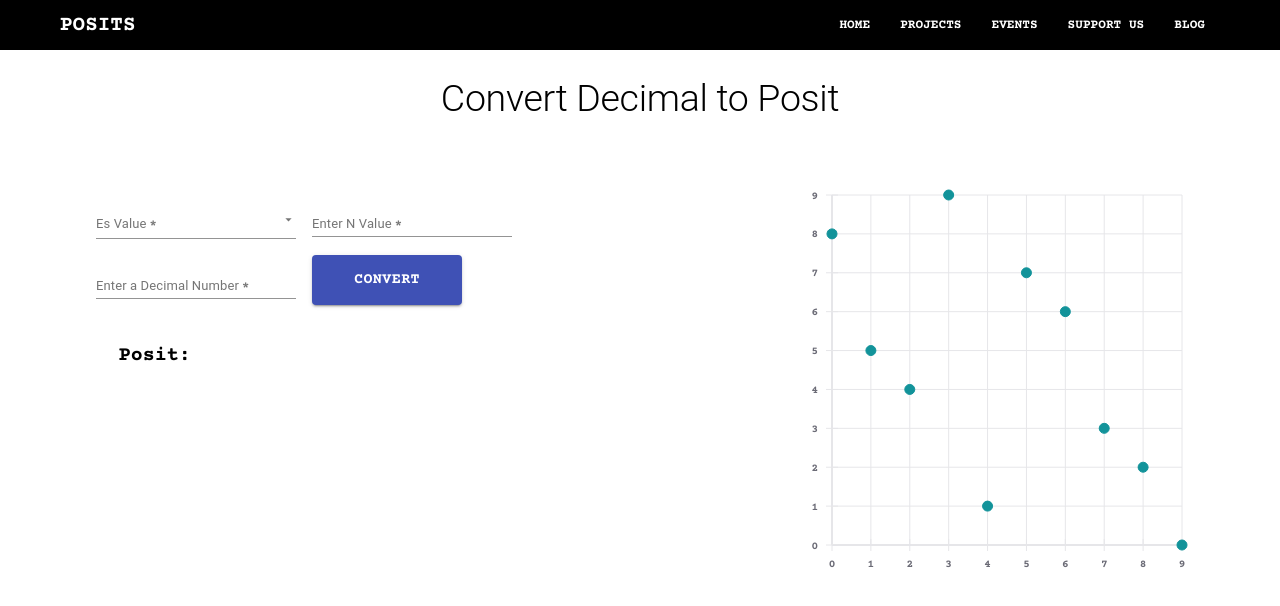
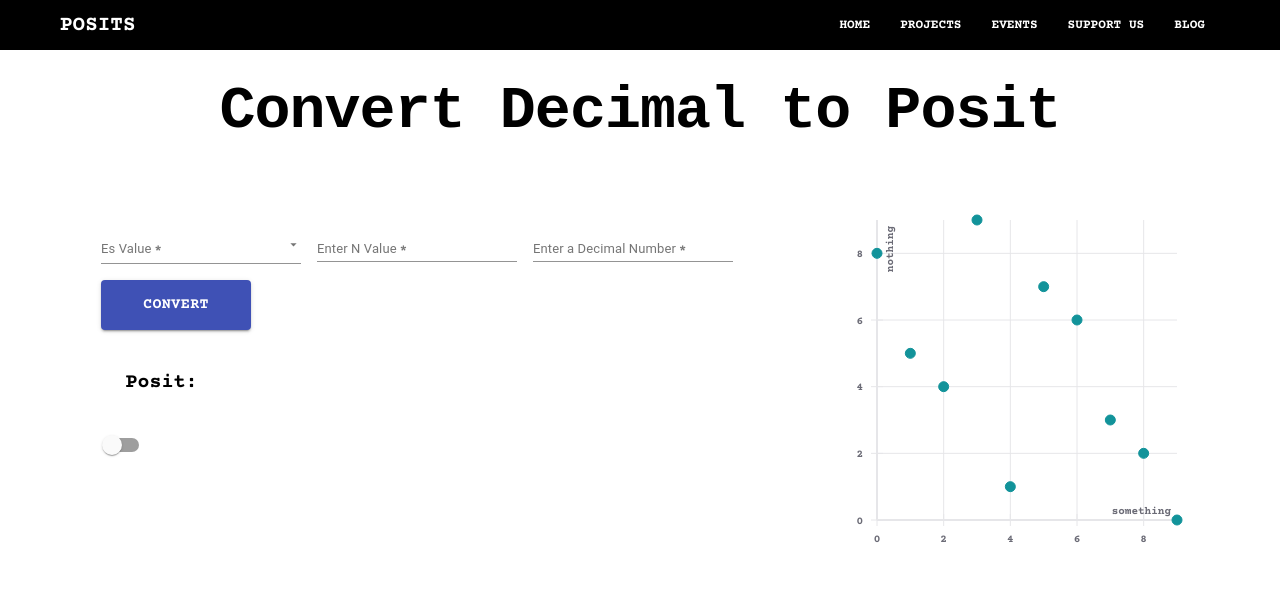
Before and after one commit to akashsmu/Posit, a React (Create React App) app: page /projects in a window 1280 px wide. Shown: the top 606 px of the page. Built offline with nearby package versions, Linux system fonts and the light colour scheme.

Commit message:
added table

```diff
--- a/src/components/Pages/PositConverter.js
+++ b/src/components/Pages/PositConverter.js
@@ -6,6 +6,7 @@ import {
   makeStyles,
   MenuItem,
   Select,
+  Switch,
   TextField,
   Typography,
 } from "@material-ui/core";
@@ -14,7 +15,6 @@ import styled from "styled-components";
 import "../../../node_modules/react-vis/dist/style.css";
 import {
   XYPlot,
-  LineSeries,
   VerticalGridLines,
   HorizontalGridLines,
   XAxis,
@@ -25,6 +25,15 @@ import {
 import clsx from "clsx";
 import NumberFormat from "react-number-format";
 import ReactLoading from "react-loading";
+import {
+  createMuiTheme,
+  responsiveFontSizes,
+  ThemeProvider,
+} from "@material-ui/core/styles";
+import PositTable from "../../pagesPosit/components/pageComponents/PositTable";
+
+let theme = createMuiTheme();
+theme = responsiveFontSizes(theme);
 
 const usestyles = makeStyles((theme) => ({
   formcontrol: {
@@ -56,7 +65,9 @@ export default function PositConverter() {
   const [posit, setposit] = useState();
   const [decimal, setDecimal] = useState();
   const [value, setValue] = useState();
-
+  const [table, setTable] = useState();
+  const [tableKeys, setTableKeys] = useState();
+  const [showTable, setShowTable] = useState(false);
   const data = [
     { x: 0, y: 8 },
     { x: 1, y: 5 },
@@ -69,7 +80,9 @@ export default function PositConverter() {
     { x: 8, y: 2 },
     { x: 9, y: 0 },
   ];
-
+  const handleShowTable = (event) => {
+    setShowTable(true);
+  };
   const handleEsChange = (event) => {
     setEs(event.target.value);
   };
@@ -94,7 +107,15 @@ export default function PositConverter() {
         console.log(response);
         axios
           .get("https://fast-beach-74311.herokuapp.com/wel/")
-          .then((data) => (setposit(data.data.posit), console.log(data.data)));
+          // eslint-disable-next-line no-sequences
+          .then((data) => {
+            setposit(data.data.posit);
+            setTableKeys(Object.keys(data.data.allEnv));
+            setTable(data.data.allEnv);
+            console.log(data.data);
+            console.log(Object.keys(data.data.allEnv));
+            console.log(data.data.allEnv);
+          });
       });
   };
 
@@ -108,12 +129,20 @@ export default function PositConverter() {
 
   return (
     <>
-      <Typography
-        variant="h2"
-        style={{ color: "#000", textAlign: "center", marginTop: "2%" }}
-      >
-        Convert Decimal to Posit
-      </Typography>
+      <ThemeProvider theme={theme}>
+        <Typography
+          variant="h1"
+          style={{
+            color: "#000",
+            fontFamily: "Courier New",
+            fontWeight: "700",
+            textAlign: "center",
+            marginTop: "2%",
+          }}
+        >
+          Convert Decimal to Posit
+        </Typography>
+      </ThemeProvider>
 
       <MainApp>
         <AppLeft>
@@ -201,7 +230,6 @@ export default function PositConverter() {
               Convert
             </Button>
           </FormControl>
-          {/* <PositTable></PositTable> */}
 
           <PositValue>
             Posit:
@@ -216,14 +244,15 @@ export default function PositConverter() {
               posit
             )}
           </PositValue>
+          <Switch value={showTable} onChange={handleShowTable}></Switch>
         </AppLeft>
         <AppRight>
-          <XYPlot height={400} width={400}>
+          <XYPlot height={350} width={350}>
             {/* <LineSeries data={data} /> */}
             <VerticalGridLines />
             <HorizontalGridLines />
-            <XAxis />
-            <YAxis />
+            <XAxis title="something" />
+            <YAxis title="nothing" />
             <MarkSeries
               onValueMouseOver={rememberValue}
               onValueMouseOut={forgetValue}
@@ -232,6 +261,16 @@ export default function PositConverter() {
             {value ? <Hint value={value} /> : null}
           </XYPlot>
         </AppRight>
+        {console.log(showTable)}
+        {showTable ? (
+          <PositTable
+            allEnv={table}
+            allEnvKeys={tableKeys}
+            style={{ width: "100%" }}
+          ></PositTable>
+        ) : (
+          <></>
+        )}
       </MainApp>
     </>
   );
--- a/src/pagesPosit/components/pageComponents/PositTable.js
+++ b/src/pagesPosit/components/pageComponents/PositTable.js
@@ -14,19 +14,19 @@ const useStyles = makeStyles({
   },
 });
 
-function createData(name, calories, fat, carbs, protein) {
-  return { name, calories, fat, carbs, protein };
-}
+// function createData(name, calories, fat, carbs, protein) {
+//   return { name, calories, fat, carbs, protein };
+// }
 
-const rows = [
-  createData("Frozen yoghurt", 159, 6.0, 24, 4.0),
-  createData("Ice cream sandwich", 237, 9.0, 37, 4.3),
-  createData("Eclair", 262, 16.0, 24, 6.0),
-  createData("Cupcake", 305, 3.7, 67, 4.3),
-  createData("Gingerbread", 356, 16.0, 49, 3.9),
-];
+// const rows = [
+//   createData("Frozen yoghurt", 159, 6.0, 24, 4.0),
+//   createData("Ice cream sandwich", 237, 9.0, 37, 4.3),
+//   createData("Eclair", 262, 16.0, 24, 6.0),
+//   createData("Cupcake", 305, 3.7, 67, 4.3),
+//   createData("Gingerbread", 356, 16.0, 49, 3.9),
+// ];
 
-export default function PositTable() {
+export default function PositTable({ allEnv, allEnvKeys }) {
   const classes = useStyles();
 
   return (
@@ -34,23 +34,23 @@ export default function PositTable() {
       <Table className={classes.table} aria-label="simple table">
         <TableHead>
           <TableRow>
-            <TableCell>Dessert (100g serving)</TableCell>
-            <TableCell align="right">Calories</TableCell>
-            <TableCell align="right">Fat&nbsp;(g)</TableCell>
-            <TableCell align="right">Carbs&nbsp;(g)</TableCell>
-            <TableCell align="right">Protein&nbsp;(g)</TableCell>
+            <TableCell>Environment(Nvalue_EsValue)</TableCell>
+            <TableCell align="right">Posit</TableCell>
+            <TableCell align="right">Relative Error</TableCell>
+            <TableCell align="right">Absolute Error</TableCell>
+            <TableCell align="right">Posit To Decimal</TableCell>
           </TableRow>
         </TableHead>
         <TableBody>
-          {rows.map((row) => (
-            <TableRow key={row.name}>
+          {allEnvKeys.map((key) => (
+            <TableRow key={key}>
               <TableCell component="th" scope="row">
-                {row.name}
+                {key}
               </TableCell>
-              <TableCell align="right">{row.calories}</TableCell>
-              <TableCell align="right">{row.fat}</TableCell>
-              <TableCell align="right">{row.carbs}</TableCell>
-              <TableCell align="right">{row.protein}</TableCell>
+              <TableCell align="right">{allEnv[key][0]}</TableCell>
+              <TableCell align="right">{allEnv[key][1]}</TableCell>
+              <TableCell align="right">{allEnv[key][2]}</TableCell>
+              <TableCell align="right">{allEnv[key][3]}</TableCell>
             </TableRow>
           ))}
         </TableBody>
```
